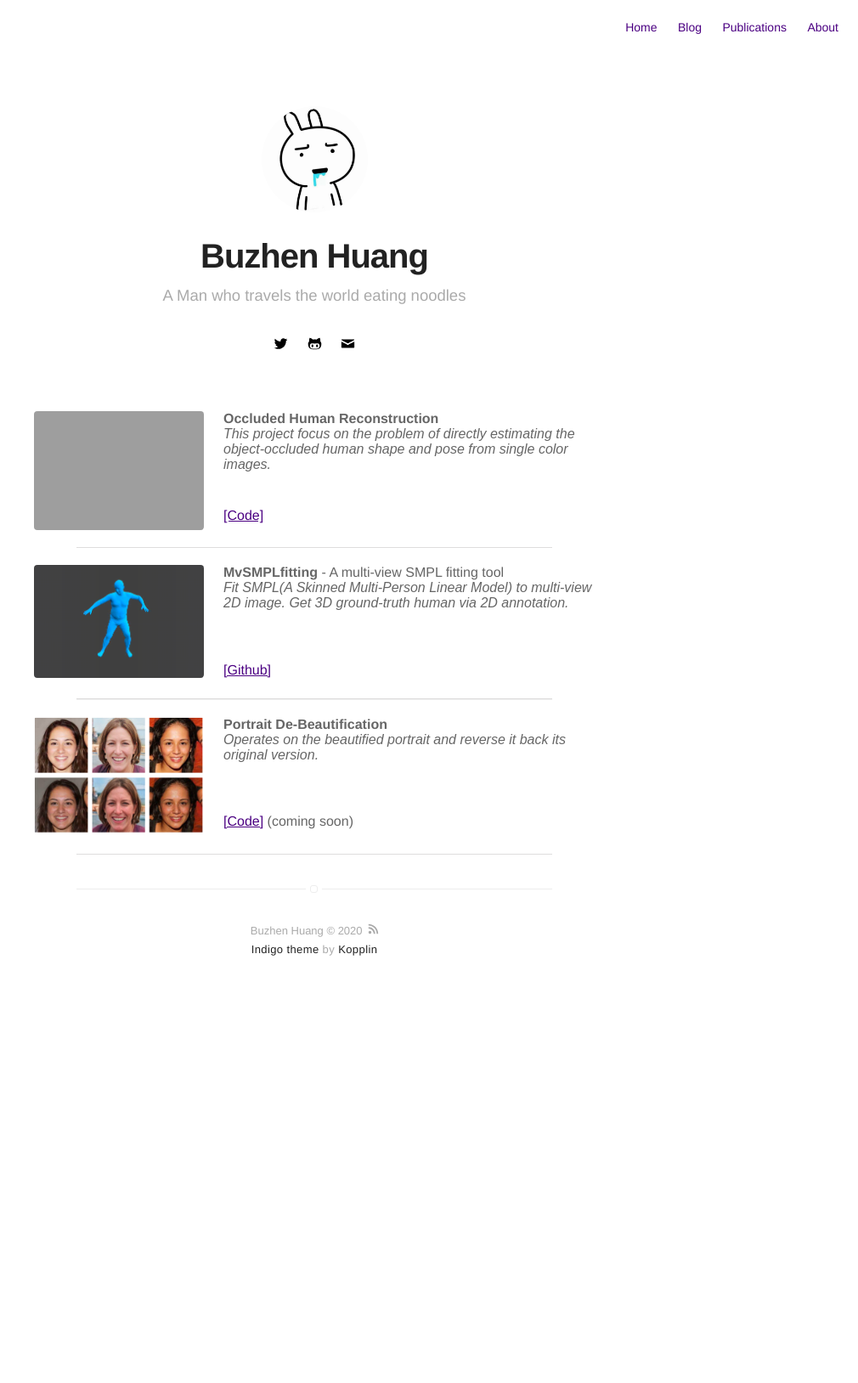
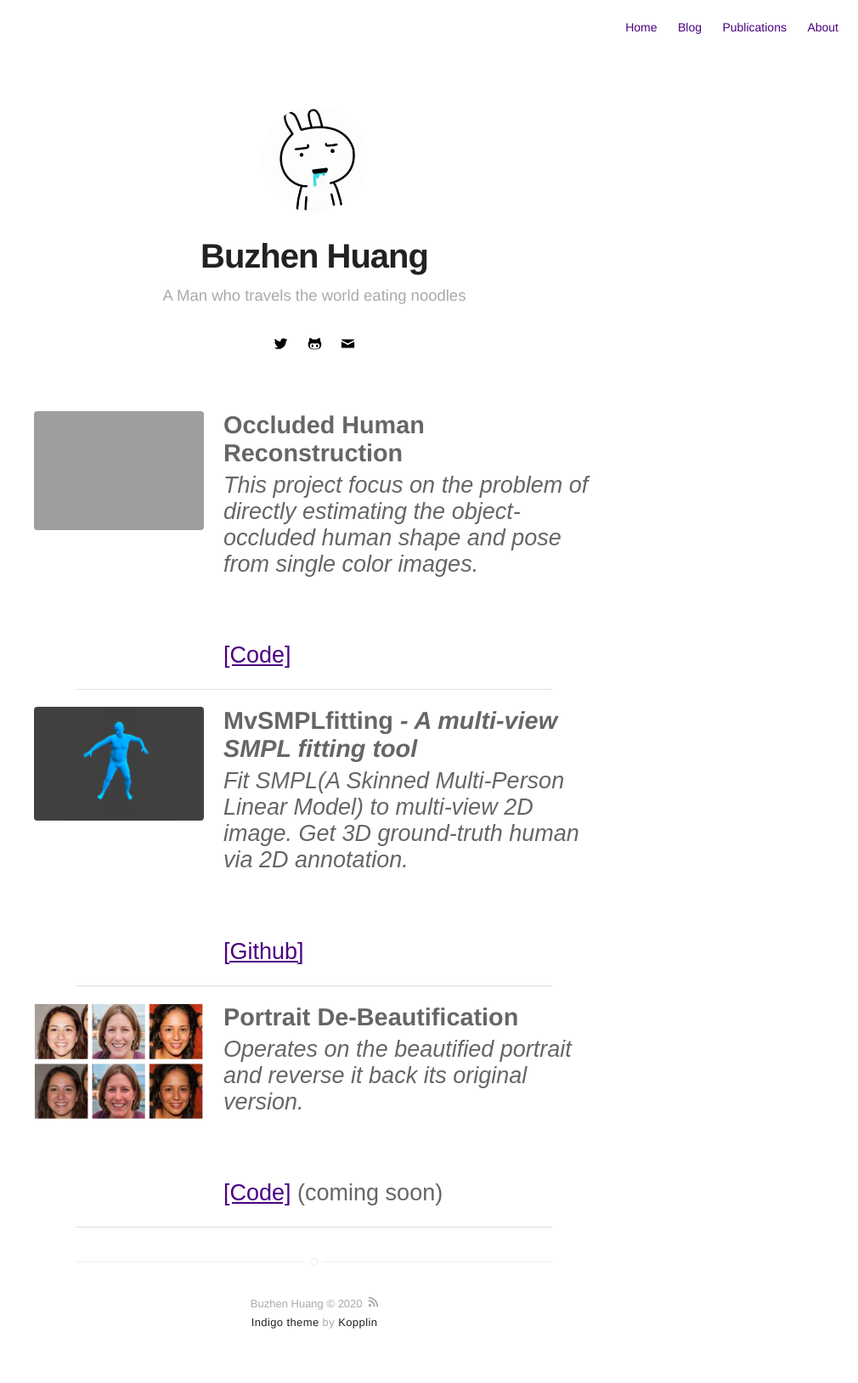
Before and after one commit to boycehbz/boycehbz.github.io, a Jekyll site: the page built from projects.html, in a window 1280 px wide. Shown: the whole page at 85% size, without its empty margins (270-1280 px from the left). Built offline with Jekyll 4.4.1, drawn with Linux system fonts in a browser that asks for light colours; before the commit the page ends 1189 px from its top, so only the background shows below that; grey boxes are pictures that could not be loaded.

Commit message:
update visualization

```diff
--- a/projects.html
+++ b/projects.html
@@ -8,13 +8,10 @@ title: Projects
         <img style="max-height: 140px; max-width: 200px;" align="center" width="100%" class="image" src="ooh.gif" >
     </div>
     <div align="left" style="vertical-align: top;" class="toright"; width="60%"; word-break:break-all;word-wrap:break-word;>
-        <b> Occluded Human Reconstruction</b>
-        <br>
-        <span style="display:inline-block;font-size:1.0em;font-family:Arial;padding-bottom:0.4em"><i> This project focus on the problem of directly estimating the object-occluded human shape and pose from single color images.</i></span>
-        <br>
-        <br>
-        <br>
-        <a href="https://gitee.com/seuvcl/CVPR2020-OOH">[Code]</a>
+        <span style="display:block;font-size:3.2vmin;font-weight:bold;padding-bottom:0.2em">Occluded Human Reconstruction</span>
+        <span style="display:inline-block;font-size:3.0vmin;font-family:Arial;padding-bottom:8.5vmin"><i> This project focus on the problem of directly estimating the object-occluded human shape and pose from single color images.</i></span>
+        <span style="display:inline-block;font-size:3.0vmin;font-family:Arial;padding-bottom:0.4rem"><a href="https://gitee.com/seuvcl/CVPR2020-OOH">[Code]</a></span>
+
     </div>
 </div>
 <hr style="margin-top:-40px;height:0.1em;width:100%;font-size:0.1em;line-height:0.2em;border-top:1px solid #dedddd;"/>
@@ -24,15 +21,11 @@ title: Projects
         <img style="max-height: 200px; max-width: 200px;" width="100%" class="image" src="mvsmplfitting.gif" >
     </div>
     <div align="left" style="vertical-align: top;" class="toright"; width="60%"; word-break:break-all;word-wrap:break-word;>
-        <b> MvSMPLfitting</b> - A multi-view SMPL fitting tool
-        <br>
-        <span style="display:inline-block;font-size:1.0em;font-family:Arial;padding-bottom:0.4em"><i> Fit SMPL(A Skinned Multi-Person Linear Model) to multi-view 2D image. Get 3D ground-truth human via 2D annotation.</i></span>
-        <br>
-        <br>
-        <br>
-        <br>
-        <a href="https://github.com/boycehbz/MvSMPLfitting">[Github]</a>
+        <span style="display:block;font-size:3.2vmin;font-weight:bold;padding-bottom:0.2em">MvSMPLfitting <i>- A multi-view SMPL fitting tool</i></span>
+        <span style="display:inline-block;font-size:3.0vmin;font-family:Arial;padding-bottom:8.5vmin"><i> Fit SMPL(A Skinned Multi-Person Linear Model) to multi-view 2D image. Get 3D ground-truth human via 2D annotation.</i></span>
+        <span style="display:inline-block;font-size:3.0vmin;font-family:Arial;padding-bottom:0.4rem"><a href="https://github.com/boycehbz/MvSMPLfitting">[Github]</a></span>
     </div>
+
 </div>
 <hr style="margin-top:-40px;height:0.1em;width:100%;font-size:0.1em;line-height:0.2em;border-top:1px solid #dedddd;"/>
 
@@ -41,14 +34,11 @@ title: Projects
         <img style="max-height: 200px; max-width: 200px;" width="100%" class="image" src="face.png" >
     </div>
     <div align="left" style="vertical-align: top;" class="toright"; width="60%"; word-break:break-all;word-wrap:break-word;>
-        <b> Portrait De-Beautiﬁcation</b>
-        <br>
-        <span style="display:inline-block;font-size:1.0em;font-family:Arial;padding-bottom:0.4em"><i> Operates on the beautiﬁed portrait and reverse it back its original version.</i></span>
-        <br>
-        <br>
-        <br>
-        <br>
-        <a href="">[Code]</a> (coming soon)
+        <span style="display:block;font-size:3.2vmin;font-weight:bold;padding-bottom:0.2em">Portrait De-Beautiﬁcation</span>
+        <span style="display:inline-block;font-size:3.0vmin;font-family:Arial;padding-bottom:8.5vmin"><i> Operates on the beautiﬁed portrait and reverse it back its original version.</i></span>
+
+        <span style="display:inline-block;font-size:3.0vmin;font-family:Arial;padding-bottom:0.4rem"><a href="">[Code]</a> (coming soon)</span>
+
     </div>
 </div>
 <hr style="margin-top:-40px;height:0.1em;width:100%;font-size:0.1em;line-height:0.2em;border-top:1px solid #dedddd;"/>
```
Also changed, not shown: publications.html (+10 -14 lines).
